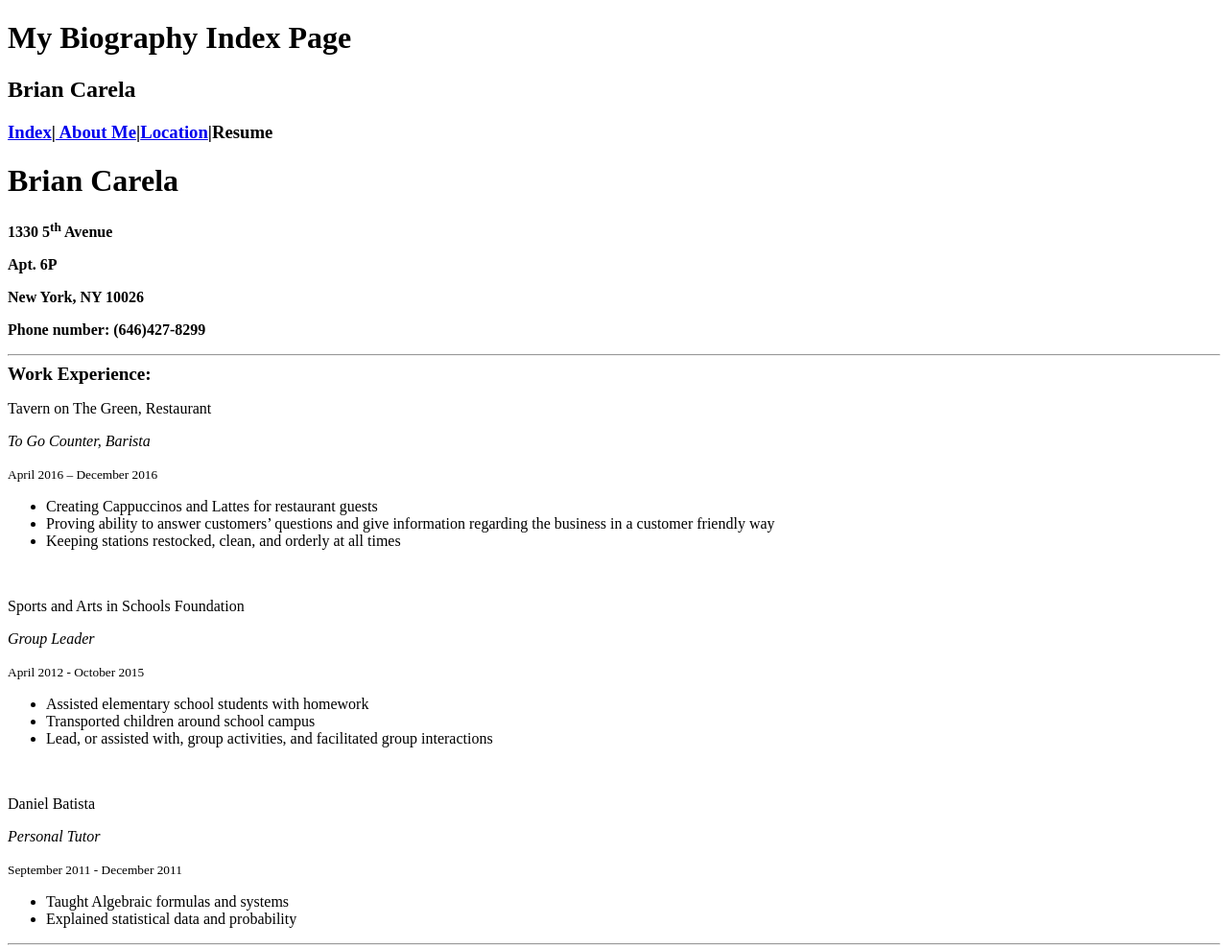
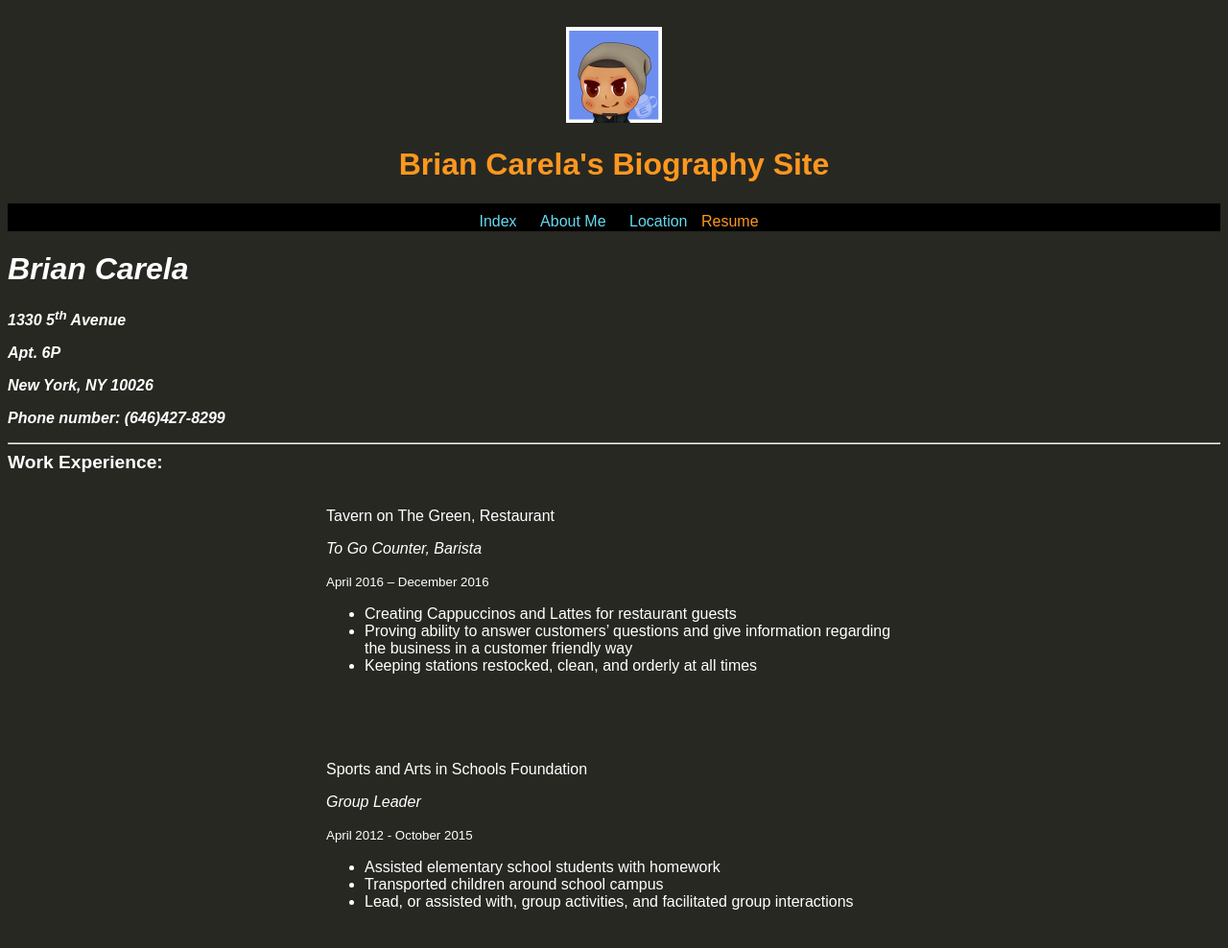
Before and after one commit to BrianCarela/pages-unit-1.3, a plain HTML site: page Resume.html in a window 1280 px wide. Shown: the top 988 px of the page at 96% size. Drawn offline with Linux system fonts and the light colour scheme.

Commit message:
learned css

```diff
--- a/Resume.html
+++ b/Resume.html
@@ -2,49 +2,53 @@
 <html>
 <title>Brian's Resume</title>
 <head>
+	<link rel="stylesheet" type="text/css" href="myspace.css">
+</head>
+<header>
+	<img src="icon.png" width="100" height="100" >
 	<h1>
-		My Biography Index Page
+		Brian Carela's Biography Site
 	</h1>
-	<h2>
-		Brian Carela
-	</h2>
-	<h3>
-		<a href="Index.html">Index</a>|<a href="Aboutme.html"> About Me</a>|<a href="Location.html">Location</a>|Resume
-	</h3>
-</head>
+<center><ul>
+	<li><a href="index.html">Index </a></li>
+	<li><a href="Aboutme.html">About Me </a></li>
+	<li><a href="Location.html">Location </a></li>
+	<li>Resume</li>
+</ul></center>
+</header>
 <body>
-		<h1>Brian Carela</h1>
+		<em><h1>Brian Carela</h1>
 		<b><p>1330 5<sup>th</sup> Avenue</p>
 		<p>Apt. 6P</p>
 		<p>New York, NY 10026</p>
-		<p>Phone number: (646)427-8299</p></b>
+		<p>Phone number: (646)427-8299</p></b></em>
 		<hr>
 		<b><big>Work Experience:</big></b>
-		<p>Tavern on The Green, Restaurant</p>
+		<article><p>Tavern on The Green, Restaurant</p>
 		<p><i>To Go Counter, Barista</i></p>
 		<p><small>April 2016 – December 2016</small></p>
 		<ul>
 			<li>Creating Cappuccinos and Lattes for restaurant guests</li>
 			<li>Proving ability to answer customers’ questions and give information regarding the business in a customer friendly way</li>
 			<li>Keeping stations restocked, clean, and orderly at all times</li>
-		</ul>
+		</ul></article>
 		<br>
-		<p>Sports and Arts in Schools Foundation</p>
+		<article><p>Sports and Arts in Schools Foundation</p>
 		<p><i>Group Leader</i></p>
 		<p><small>April 2012 - October 2015</small></p>
 		<ul>
 			<li>Assisted elementary school students with homework</li>
 			<li>Transported children around school campus</li>
 			<li>Lead, or assisted with, group activities, and facilitated group interactions</li>
-		</ul>
+		</ul></article>
 		<br>
-		<p>Daniel Batista</p>
+		<article><p>Daniel Batista</p>
 		<p><i>Personal Tutor</i></p>
 		<p><small>September 2011 - December 2011</small></p>
 		<ul>
 			<li>Taught Algebraic formulas and systems</li>
 			<li>Explained statistical data and probability</li>
-		</ul>
+		</ul></article>
 		<hr>
 		<b><big>Education:</big></b>
 		<ul style="list-style-type:none">
@@ -62,6 +66,8 @@
 			<li>Good verbal and written communication</li>
 			<li>Proficient with Computers Over-all</li>
 			</ul>
-		</p>
 </body>
+<footer>
+
+</footer>
 </html>
--- /dev/null
+++ b/myspace.css
@@ -0,0 +1,38 @@
+html{
+	font-family: sans-serif;
+}
+a {
+	text-decoration: none;
+	color: rgb(102,217,239);
+}
+header {
+	text-align: center;
+	color: rgb(253,151,31);
+	background-color: rgb(39,40,34);
+}
+header img{
+	margin-top: 20px;
+}
+header a:hover{
+	background-color: rgb(102,217,239);
+	color: rgb(39,40,34);
+}
+header a{
+	padding: 10px 10px 1px 10px;
+}
+header ul{
+	padding: 10px 0px 1px 0px;
+	background-color: black;
+}
+header li {
+	display: inline-block;
+}
+article {
+	max-width: 600px;
+	padding: 20px;
+	margin: 0 auto;
+}
+body {
+	background-color: rgb(39,40,34);
+	color: white;
+}
```
Also changed, not shown: AboutMe.html (+16 -10 lines), Index.html (+15 -9 lines), Location.html (+16 -10 lines), saved notes.html (added, +35 -0 lines), Colonywall.jpg (added), colony.jpg (added), icon.png (added), margin v padding.jpg (added).
